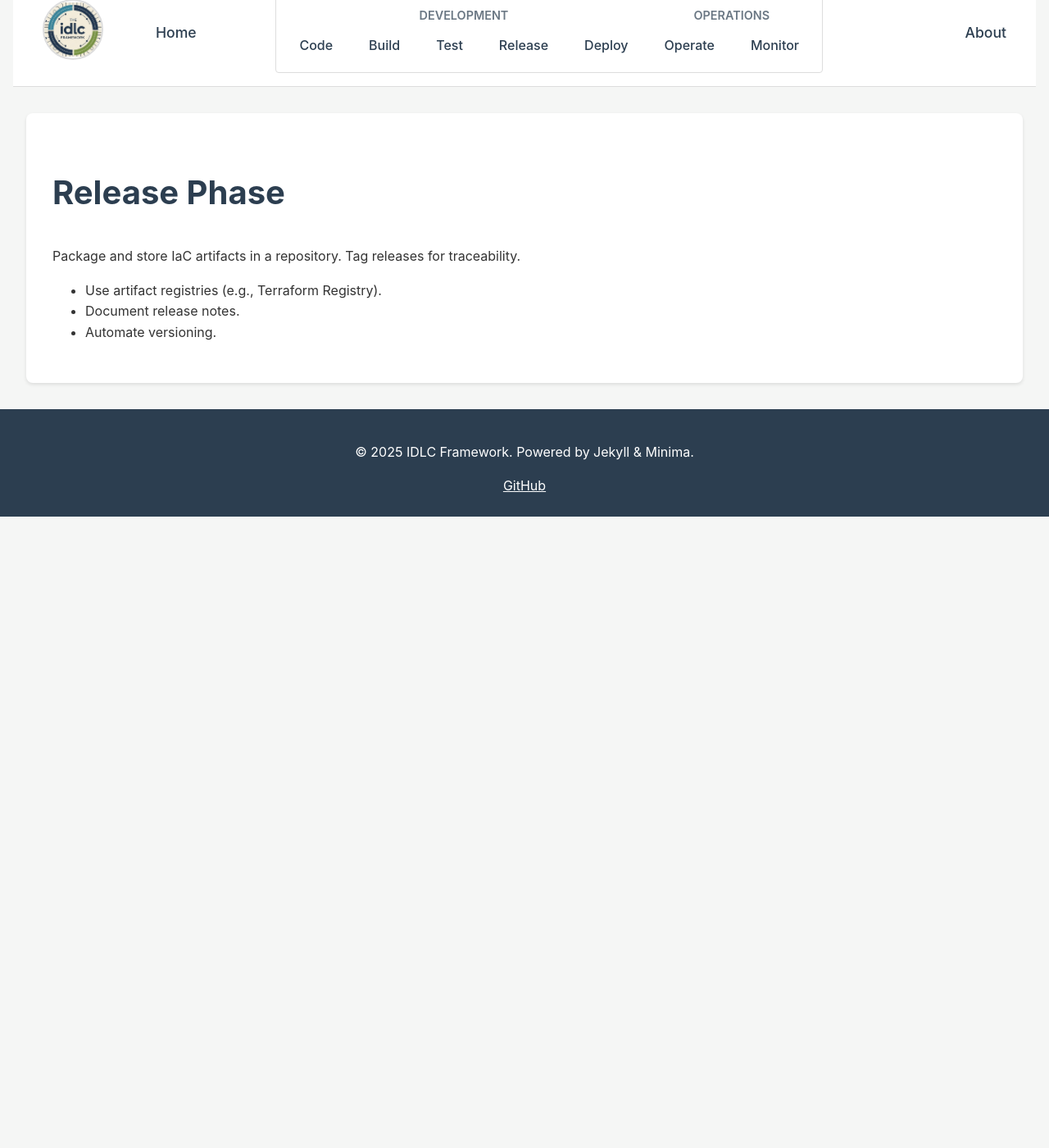
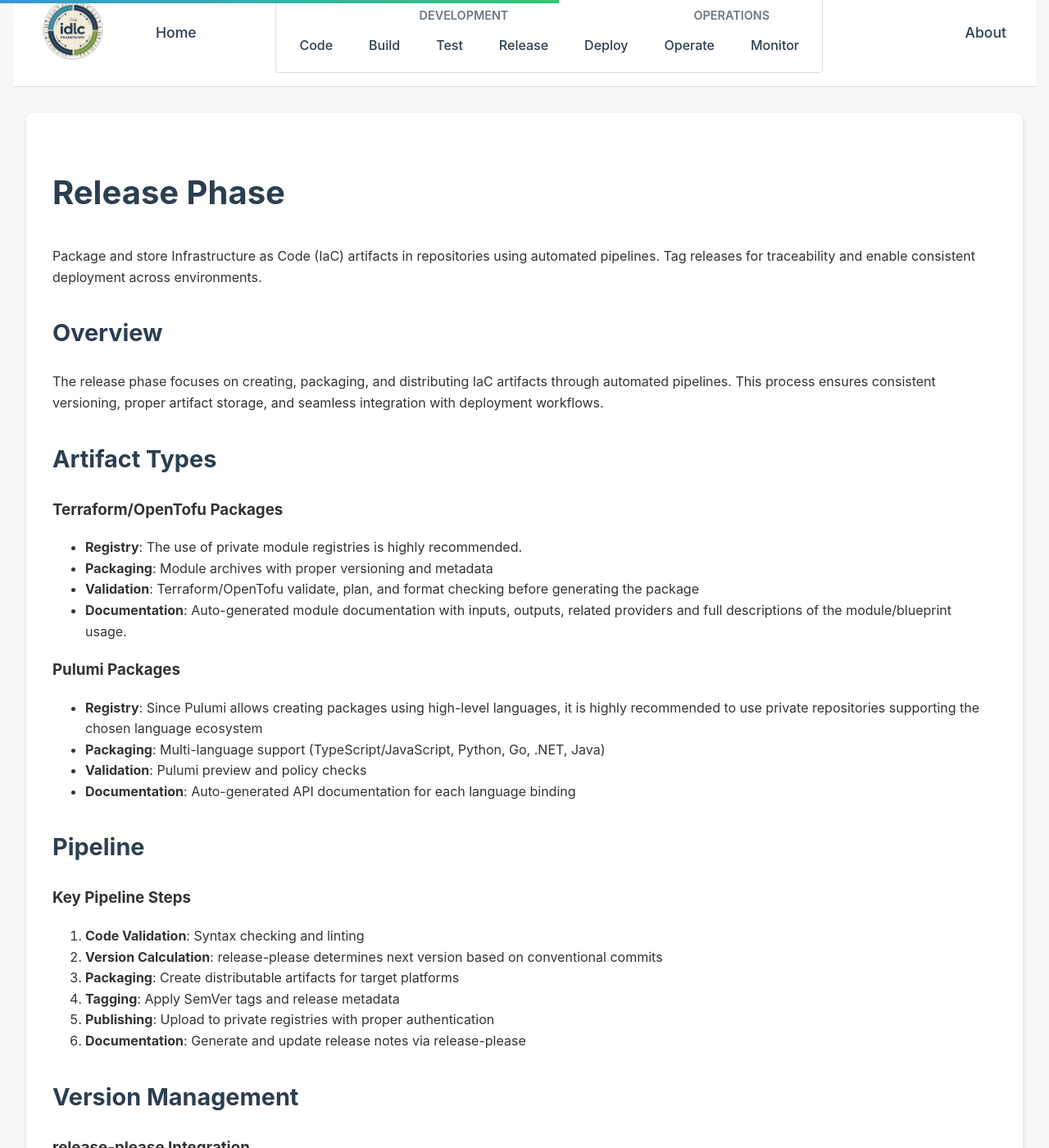
Before and after one commit to idlc-framework/idlc, a Jekyll site: the page built from website/pages/phases/v0.1/release.md, in a window 1280 px wide and 1400 px high, scrolled down 396 px. Shown: the whole window at 82% size. Built offline with Jekyll 4.4.1, drawn with Linux system fonts in a browser that asks for light colours; before the commit the page ends 1026 px from its top, so only the background shows below that; some of the changed text lies outside the part shown.

Commit message:
docs: refinement of release phase

```diff
--- a/website/pages/phases/v0.1/release.md
+++ b/website/pages/phases/v0.1/release.md
@@ -3,9 +3,40 @@ title: Release Phase
 layout: page
 ---
 
+Package and store Infrastructure as Code (IaC) artifacts in repositories using automated pipelines. Tag releases for traceability and enable consistent deployment across environments.
 
-Package and store IaC artifacts in a repository. Tag releases for traceability.
+## Overview
 
-- Use artifact registries (e.g., Terraform Registry).
-- Document release notes.
-- Automate versioning.
+The release phase focuses on creating, packaging, and distributing IaC artifacts through automated pipelines. This process ensures consistent versioning, proper artifact storage, and seamless integration with deployment workflows.
+
+## Artifact Types
+
+### Terraform/OpenTofu Packages
+- **Registry**: The use of private module registries is highly recommended.
+- **Packaging**: Module archives with proper versioning and metadata
+- **Validation**: Terraform/OpenTofu validate, plan, and format checking before generating the package
+- **Documentation**: Auto-generated module documentation with inputs, outputs, related providers and full descriptions of the module/blueprint usage.
+
+### Pulumi Packages
+- **Registry**: Since Pulumi allows creating packages using high-level languages, it is highly recommended to use private repositories supporting the chosen language ecosystem
+- **Packaging**: Multi-language support (TypeScript/JavaScript, Python, Go, .NET, Java)
+- **Validation**: Pulumi preview and policy checks
+- **Documentation**: Auto-generated API documentation for each language binding
+
+## Pipeline
+
+### Key Pipeline Steps
+1. **Code Validation**: Syntax checking and linting
+2. **Version Calculation**: release-please determines next version based on conventional commits
+3. **Packaging**: Create distributable artifacts for target platforms
+4. **Tagging**: Apply SemVer tags and release metadata
+5. **Publishing**: Upload to private registries with proper authentication
+6. **Documentation**: Generate and update release notes via release-please
+
+## Version Management
+
+### release-please Integration
+- **Automated Versioning**: Uses conventional commit messages to determine version bumps
+- **Changelog Generation**: Automatically creates and maintains CHANGELOG.md
+- **Release PR Creation**: Generates pull requests with version updates and release notes
+- **Multi-package Support**: Handles versioning for mono-repo setups
```
